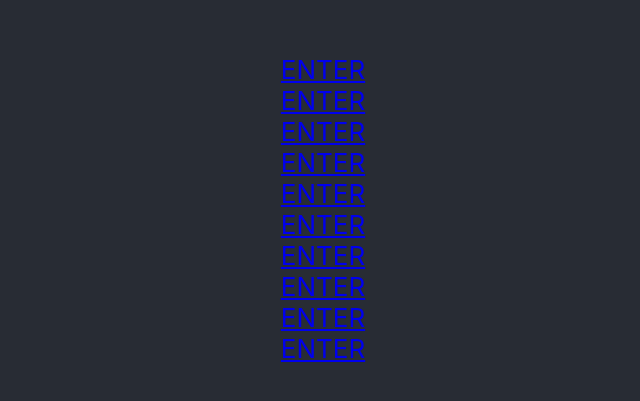
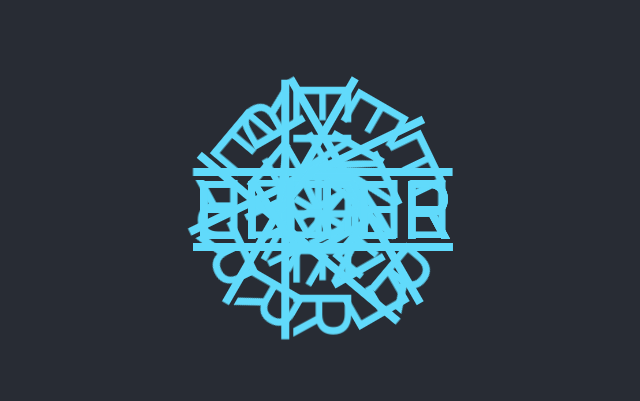
Before and after one commit to makowis/okayama-underground, a React (Create React App) app: page / in a window 1280 px wide. Shown: the part 191-592 px from the top of the page, without its empty margins (317-957 px from the left). Built offline with nearby package versions, Linux system fonts and the light colour scheme.

Commit message:
ヽ|･∀･|ノ

```diff
--- a/src/App.module.scss
+++ b/src/App.module.scss
@@ -1,7 +1,3 @@
-@mixin link-animation($flame: 20s) {
-  animation: spin infinite $flame linear;
-}
-
 .app {
   text-align: center;
 }
@@ -16,25 +12,3 @@
   font-size: calc(10px + 2vmin);
   color: white;
 }
-
-%link-style {
-  color: #61dafb;
-  position: absolute;
-  font-size: 80px;
-}
-
-@for $i from 1 through 10  {
-  .link#{$i} {
-    animation: Link-spin infinite #{$i * 0.5}s linear;
-    @extend %link-style;
-  }
-}
-
-@keyframes Link-spin {
-  from {
-    transform: rotate(0deg);
-  }
-  to {
-    transform: rotate(360deg);
-  }
-}
--- a/src/App.tsx
+++ b/src/App.tsx
@@ -1,26 +1,13 @@
 import React, { Component } from 'react';
 import styles from './App.module.scss';
-import OugDummyEnterLink from './components/atoms/OugDummyEnterLink';
+import OugDummySpiralEnter from './components/organisms/OugDummySpiralEnter';
 
 class App extends Component {
   render() {
     return (
       <div className={styles.app}>
         <header className={styles.header}>
-          {[
-            styles.link1,
-            styles.link2,
-            styles.link3,
-            styles.link4,
-            styles.link5,
-            styles.link6,
-            styles.link7,
-            styles.link8,
-            styles.link9,
-            styles.link10
-          ].map(value => {
-            return <OugDummyEnterLink key={value} className={value} />;
-          })}
+          <OugDummySpiralEnter />
         </header>
       </div>
     );
--- a/src/components/atoms/OugDummyEnterLink.tsx
+++ b/src/components/atoms/OugDummyEnterLink.tsx
@@ -4,6 +4,8 @@ class OugDummyEnterLink extends Component<{ className: string; key: string }> {
   render() {
     return (
       <a
+        key={this.props.key}
+        className={this.props.className}
         href="https://www.yahoo.co.jp/"
         target="_blank"
         rel="noopener noreferrer"
--- /dev/null
+++ b/src/components/organisms/OugDummySpiralEnter.module.scss
@@ -0,0 +1,25 @@
+@mixin link-animation($flame: 20s) {
+  animation: spin infinite $flame linear;
+}
+
+%link-style {
+  color: #61dafb;
+  position: absolute;
+  font-size: 80px;
+}
+
+@for $i from 1 through 10 {
+  .link#{$i} {
+    animation: Link-spin infinite #{$i * 0.5}s linear;
+    @extend %link-style;
+  }
+}
+
+@keyframes Link-spin {
+  from {
+    transform: rotate(0deg);
+  }
+  to {
+    transform: rotate(360deg);
+  }
+}
--- /dev/null
+++ b/src/components/organisms/OugDummySpiralEnter.tsx
@@ -0,0 +1,24 @@
+import React, { Component } from 'react';
+import OugDummyEnterLink from '../atoms/OugDummyEnterLink';
+import styles from './OugDummySpiralEnter.module.scss';
+
+class OugDummySpiralEnter extends Component {
+  render() {
+    return [
+      styles.link1,
+      styles.link2,
+      styles.link3,
+      styles.link4,
+      styles.link5,
+      styles.link6,
+      styles.link7,
+      styles.link8,
+      styles.link9,
+      styles.link10
+    ].map(value => {
+      return <OugDummyEnterLink key={value} className={value} />;
+    });
+  }
+}
+
+export default OugDummySpiralEnter;
```
